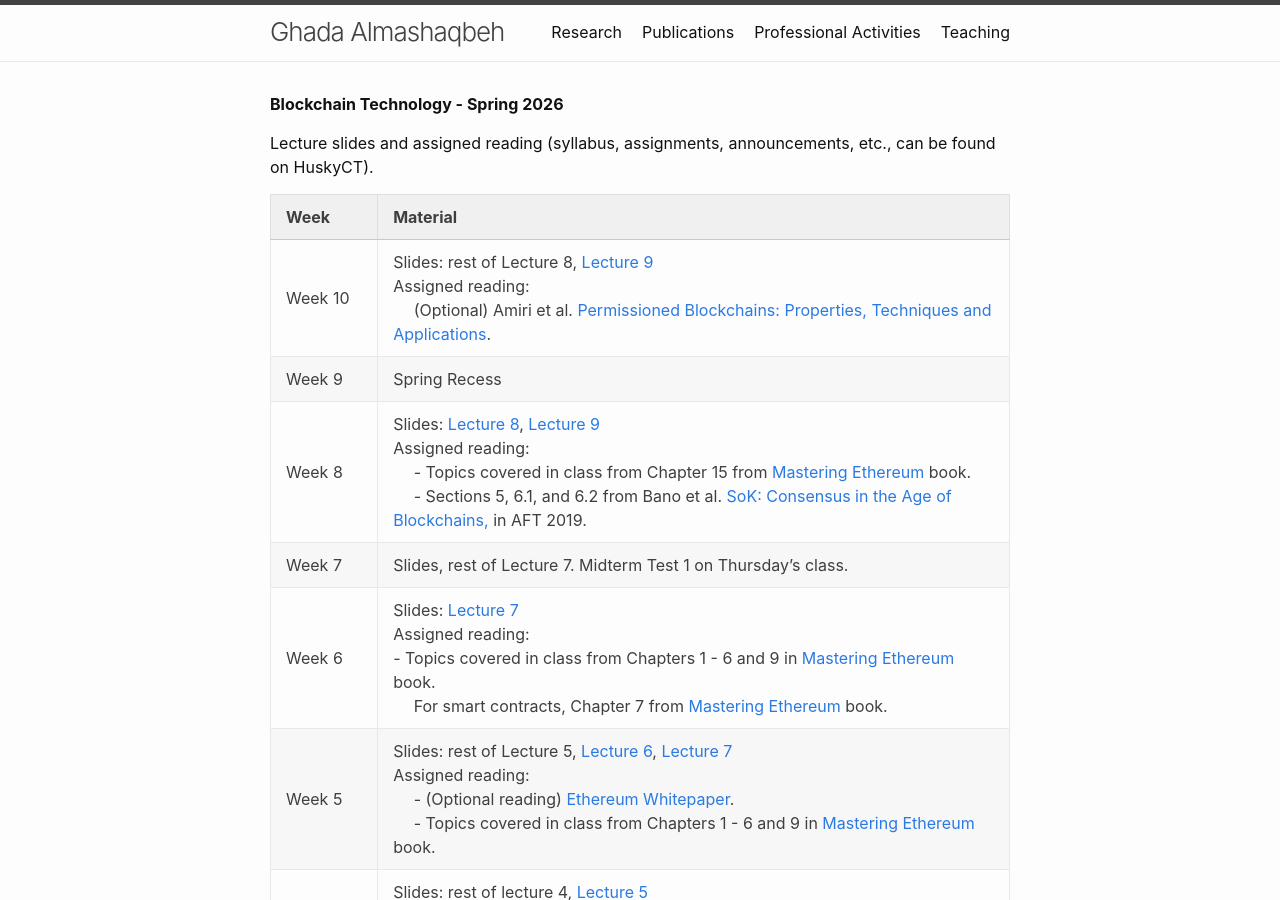
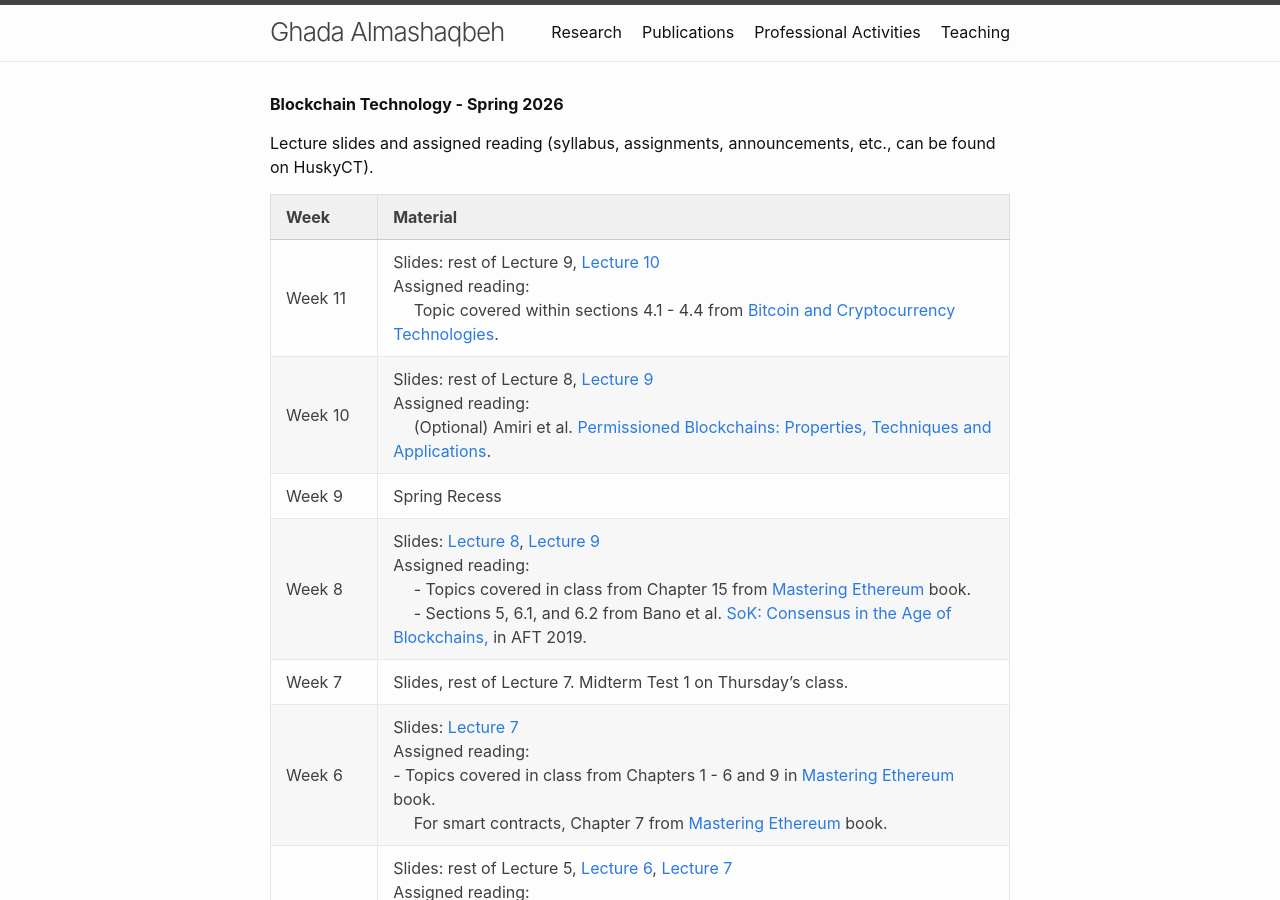
Before and after one commit to GhadaAlmashaqbeh/GhadaAlmashaqbeh.github.io, a Jekyll site: the page built from courses/blockchain-technology-s2026/index.md, in a window 1280 px wide and 900 px high. Built offline with Jekyll 4.4.1, drawn with Linux system fonts in a browser that asks for light colours.

Commit message:
add lec 10

```diff
--- a/courses/blockchain-technology-s2026/index.md
+++ b/courses/blockchain-technology-s2026/index.md
@@ -8,6 +8,7 @@ Lecture slides and assigned reading (syllabus, assignments, announcements, etc.,
 
 | Week&emsp;&emsp;| Material           |
 |----------|--------------------|
+| Week 11 | Slides: rest of Lecture 9, [Lecture 10](./lecture10.pdf)  <br/> Assigned reading: <br/> &emsp; Topic covered within sections 4.1 - 4.4 from [Bitcoin and Cryptocurrency Technologies](https://d28rh4a8wq0iu5.cloudfront.net/bitcointech/readings/princeton_bitcoin_book.pdf).|
 | Week 10 | Slides: rest of Lecture 8, [Lecture 9](./lecture9.pdf)  <br/> Assigned reading: <br/> &emsp; (Optional) Amiri et al. [Permissioned Blockchains: Properties, Techniques and Applications](https://www.seas.upenn.edu/~mjamiri/papers/permissionedblockchains.pdf).|
 | Week 9 | Spring Recess |
 | Week 8 | Slides: [Lecture 8](./lecture8.pdf), [Lecture 9](./lecture9.pdf)  <br/> Assigned reading: <br/> &emsp; - Topics covered in class from Chapter 15 from [Mastering Ethereum](https://github.com/ethereumbook/ethereumbook/blob/develop/book.asciidoc) book.<br/> &emsp; - Sections 5, 6.1, and 6.2 from Bano et al. [SoK: Consensus in the Age of Blockchains,](https://smeiklej.com/files/aft19a.pdf) in AFT 2019.|
```
Also changed, not shown: 3 other files.
